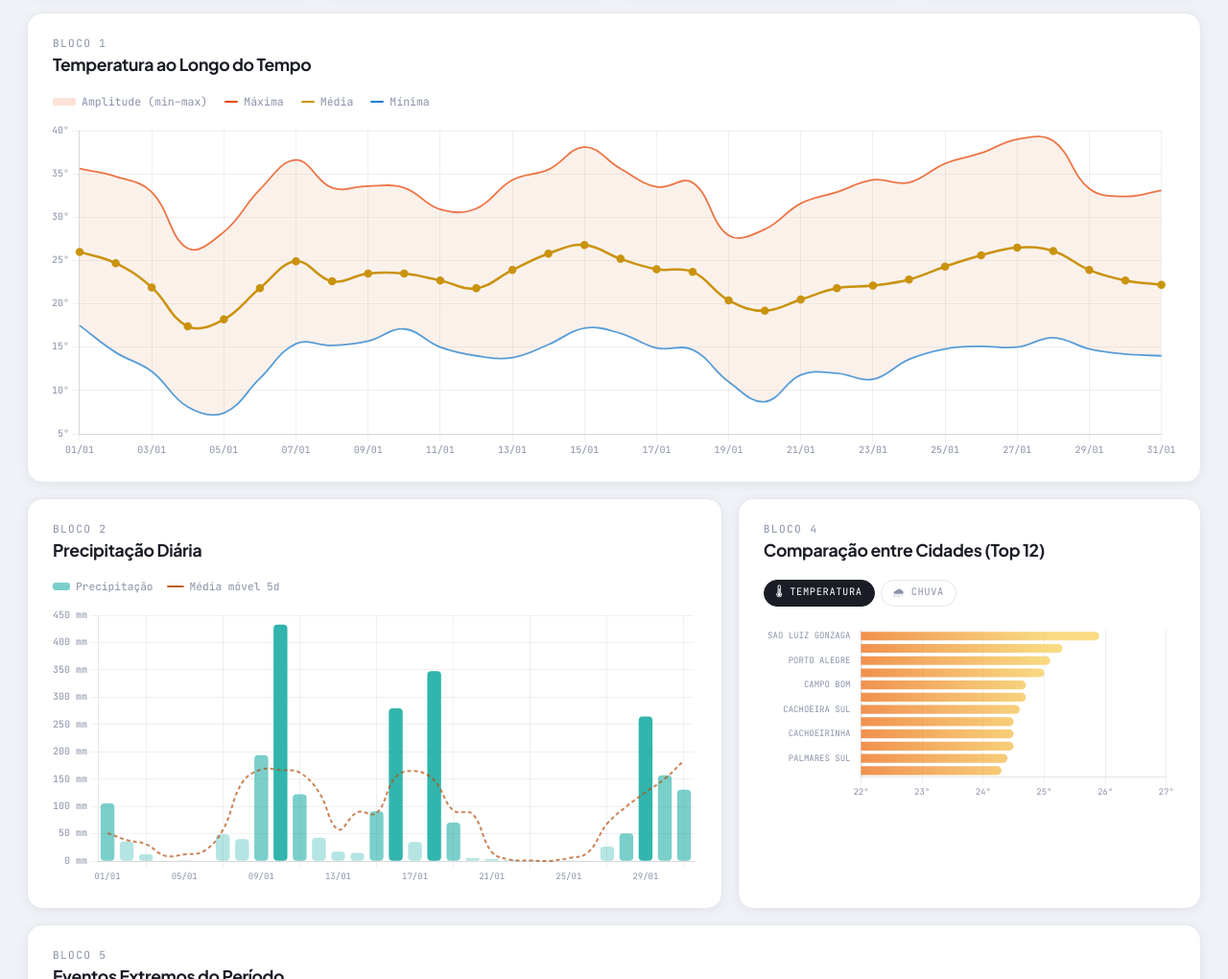
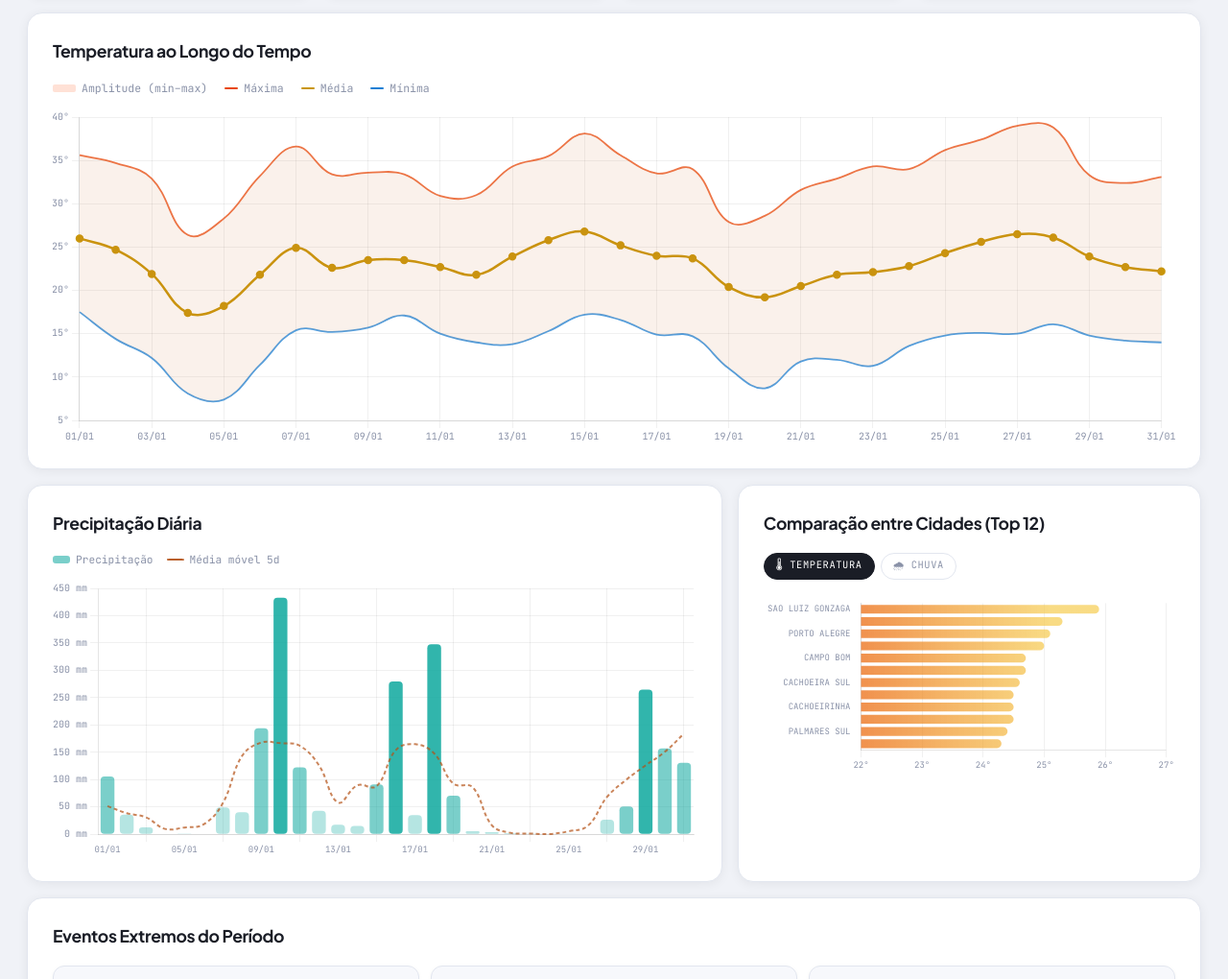
Before and after one commit to jGp34/dashboard-clima, a plain HTML site: page index.html in a window 1280 px wide. Shown: the part 251-1271 px from the top of the page at 96% size. Drawn offline with nearby package versions, Linux system fonts and the light colour scheme.

Commit message:
style: removido legenda dos blocos

```diff
--- a/index.html
+++ b/index.html
@@ -332,7 +332,7 @@
 
 <!-- Temperatura ao longo do tempo -->
 <div class="card" style="margin-bottom:16px">
-  <div class="card-title">Bloco 1</div>
+  <div class="card-title"></div>
   <div class="card-heading">Temperatura ao Longo do Tempo</div>
   <div class="legend">
     <div class="legend-item"><div class="legend-line" style="background:rgba(255,107,53,0.5);height:8px;border-radius:2px;width:24px;opacity:0.4"></div> Amplitude (min–max)</div>
@@ -346,7 +346,7 @@
 <!-- Chuva + comparação cidades -->
 <div class="two-col" style="margin-bottom:16px">
   <div class="card">
-    <div class="card-title">Bloco 2</div>
+    <div class="card-title"></div>
     <div class="card-heading">Precipitação Diária</div>
     <div style="display:flex;gap:14px;margin-bottom:14px;align-items:center">
       <div style="display:flex;align-items:center;gap:6px;font-size:0.7rem;color:var(--muted);font-family:'JetBrains Mono',monospace"><div style="width:18px;height:8px;background:rgba(13,168,158,0.55);border-radius:3px"></div> Precipitação</div>
@@ -355,7 +355,7 @@
     <div class="chart-wrap"><canvas id="rainChart" height="130"></canvas></div>
   </div>
   <div class="card">
-    <div class="card-title">Bloco 4</div>
+    <div class="card-title"></div>
     <div class="card-heading">Comparação entre Cidades (Top 12)</div>
     <div class="toggle-row">
       <button class="toggle-btn active" id="btnTemp" onclick="setCityMode('temp')">🌡 Temperatura</button>
@@ -367,7 +367,7 @@
 
 <!-- Extremos -->
 <div class="card">
-  <div class="card-title">Bloco 5</div>
+  <div class="card-title"></div>
   <div class="card-heading">Eventos Extremos do Período</div>
   <div style="display:grid;grid-template-columns:repeat(3,1fr);gap:12px">
     <div class="evento hot">
```
